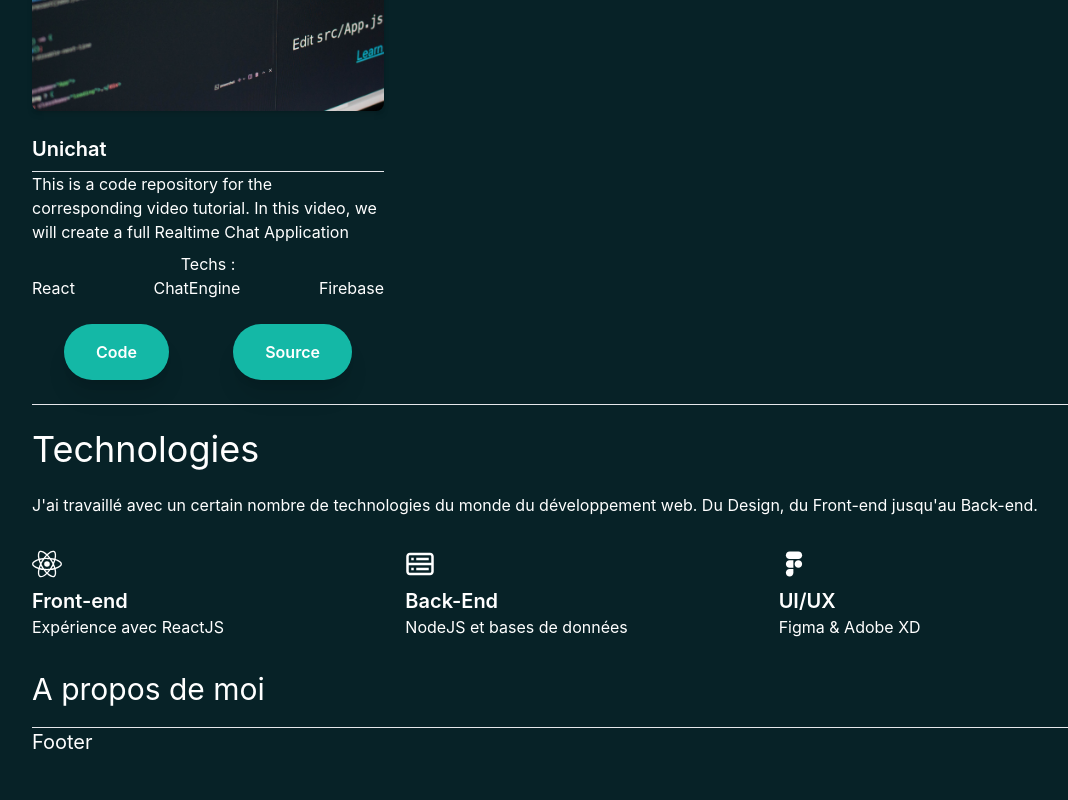
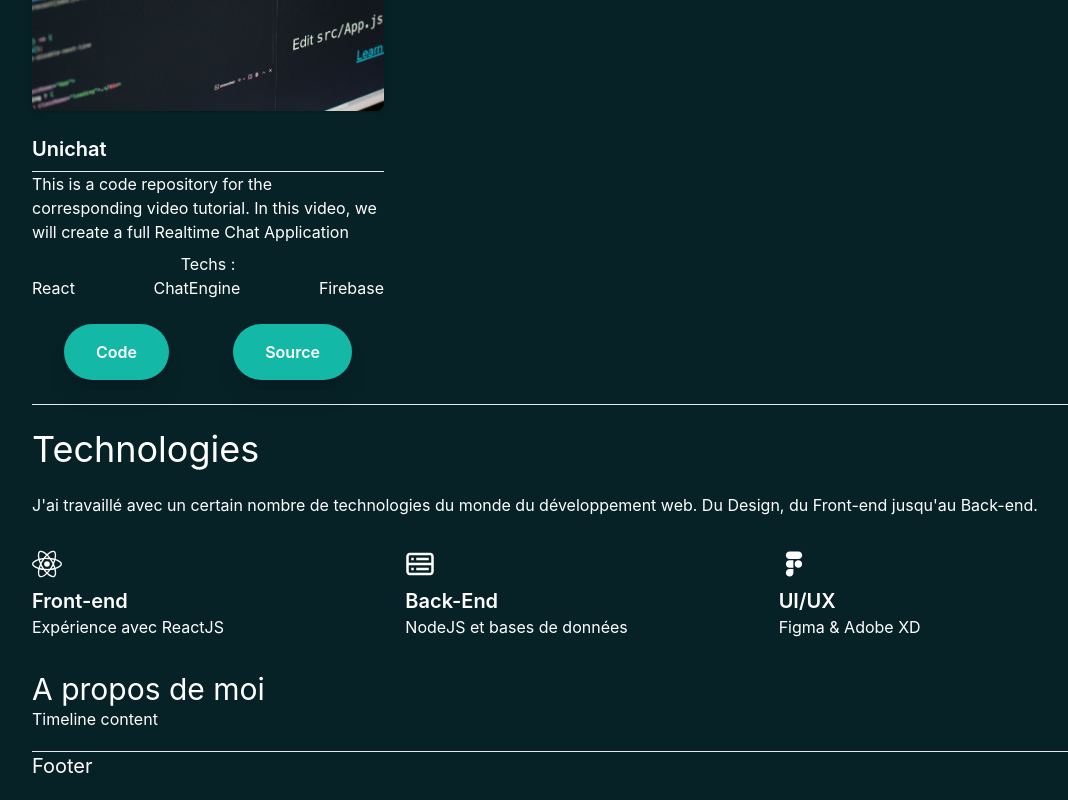
Before and after one commit to AurelTBE/portfolio, a Next.js app: page / in a window 1280 px wide. Shown: the part 1318-2118 px from the top of the page, without its empty margins (48-1116 px from the left). Before the commit the page ends 2094 px from the top, so only its background shows below. Built offline with nearby package versions, Linux system fonts and the light colour scheme.

Commit message:
ContentStructure 0.2

```diff
--- a/components/Timeline.tsx
+++ b/components/Timeline.tsx
@@ -12,6 +12,9 @@
                 <h3 className="text-3xl">
                     A propos de moi
                 </h3>
+                <div>
+                    Timeline content
+                </div>
             </div>
         </section>
     )
```
